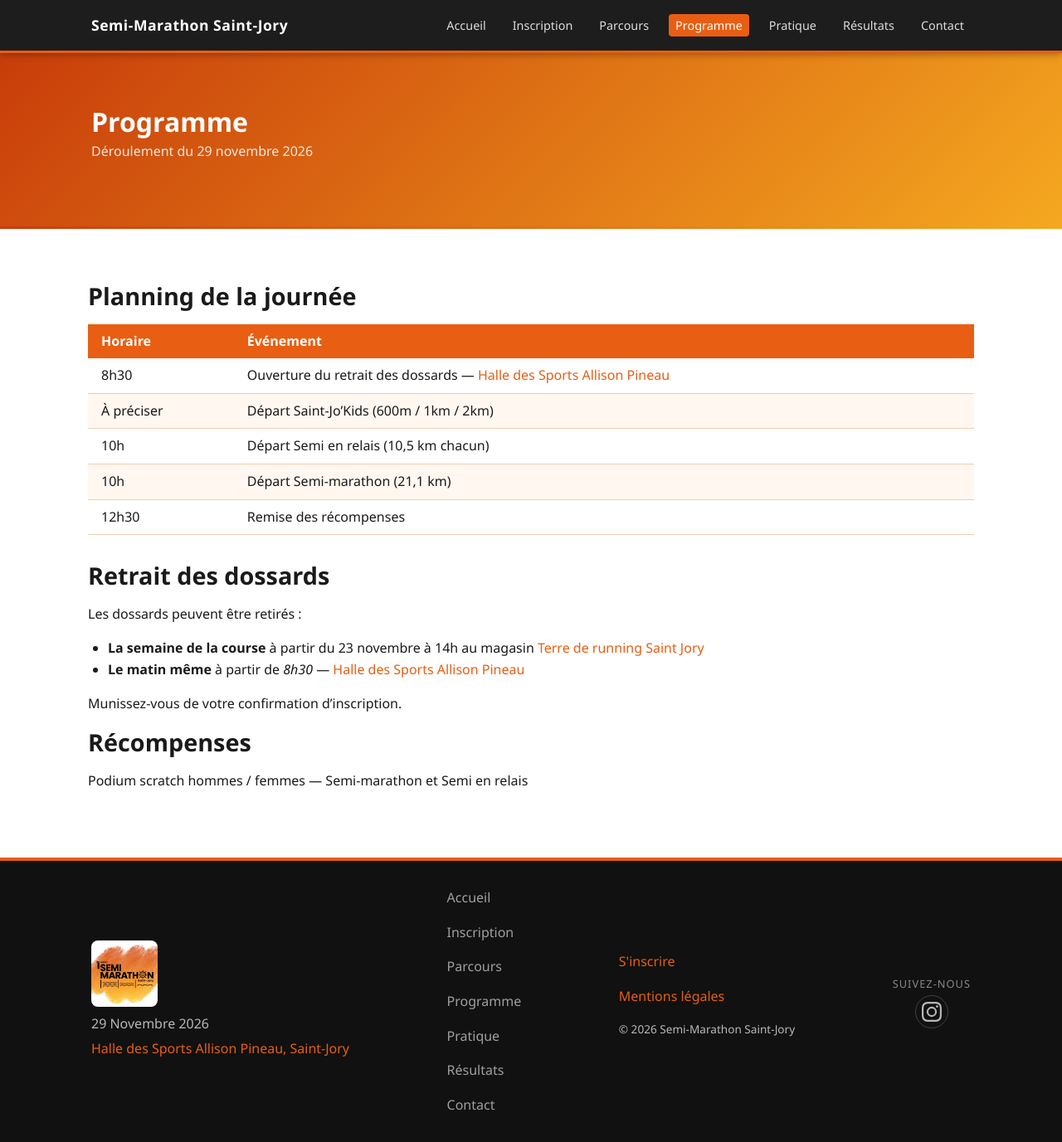
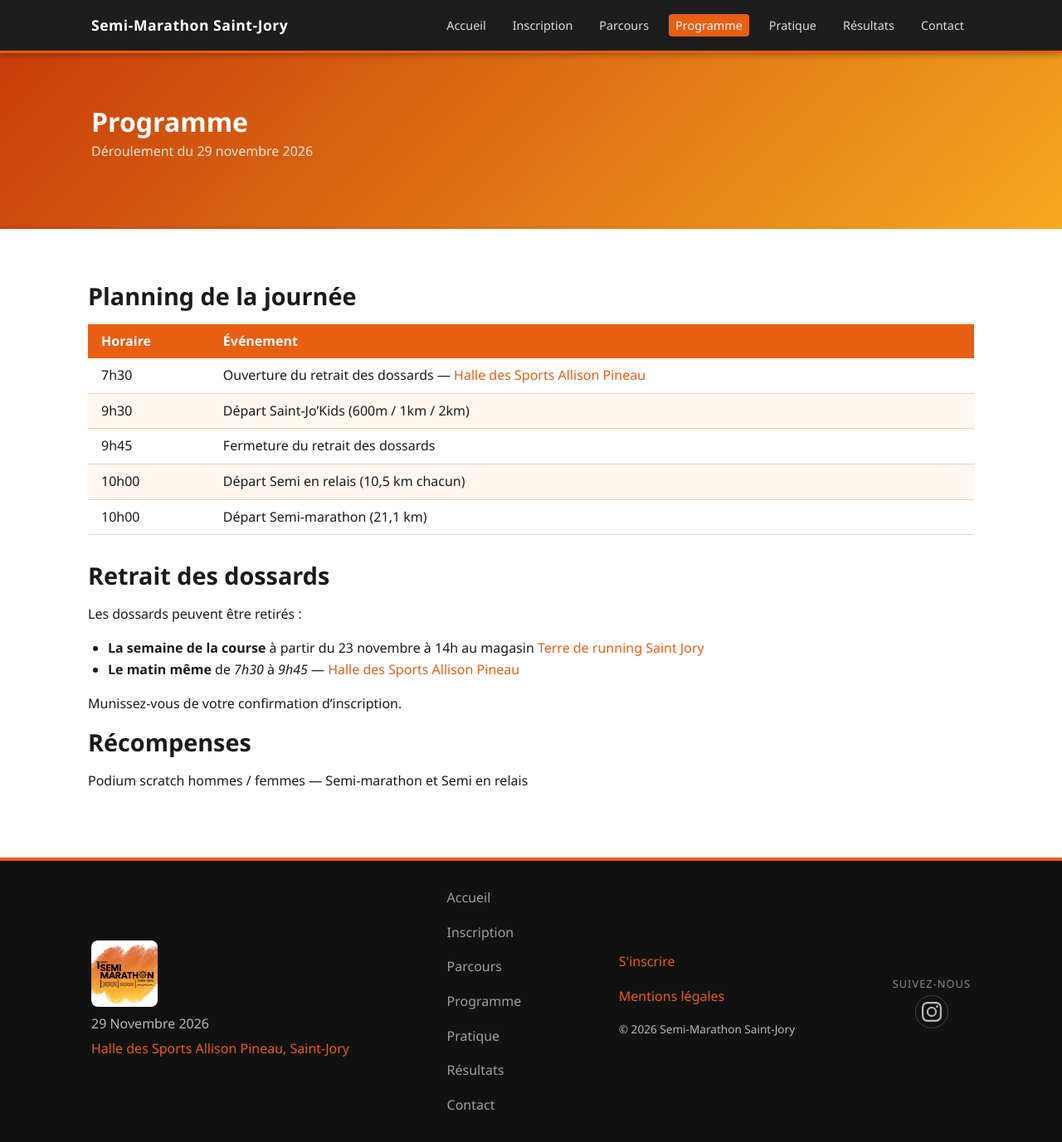
Before and after one commit to fabsharp/semi-saint-jory, a Jekyll site: the page built from programme.md, in a window 1280 px wide and 1377 px high. Shown: the whole window at 83% size. Built offline with Jekyll 4.4.1, drawn with Linux system fonts in a browser that asks for light colours.

Commit message:
modifications horaires planing

```diff
--- a/programme.md
+++ b/programme.md
@@ -7,20 +7,20 @@ permalink: /programme/
 
 ## Planning de la journée
 
-| Horaire    | Événement                                                                                                                          |
-| ---------- | ---------------------------------------------------------------------------------------------------------------------------------- |
-| 8h30       | Ouverture du retrait des dossards — [Halle des Sports Allison Pineau]({{ site.event.maps_url }}){:target="\_blank" rel="noopener"} |
-| À préciser | Départ Saint-Jo'Kids (600m / 1km / 2km)                                                                                            |
-| 10h        | Départ Semi en relais (10,5 km chacun)                                                                                             |
-| 10h        | Départ Semi-marathon (21,1 km)                                                                                                     |
-| 12h30      | Remise des récompenses                                                                                                             |
+| Horaire | Événement                                                                                                                           |
+| ------- | ------------------------------------------------------------------------------------------------------------------------------------ |
+| 7h30    | Ouverture du retrait des dossards — [Halle des Sports Allison Pineau]({{ site.event.maps_url }}){:target="\_blank" rel="noopener"} |
+| 9h30    | Départ Saint-Jo'Kids (600m / 1km / 2km)                                                                                             |
+| 9h45    | Fermeture du retrait des dossards                                                                                                   |
+| 10h00   | Départ Semi en relais (10,5 km chacun)                                                                                              |
+| 10h00   | Départ Semi-marathon (21,1 km)                                                                                                       |                                                                                                           |
 
 ## Retrait des dossards
 
 Les dossards peuvent être retirés :
 
 - **La semaine de la course** à partir du 23 novembre à 14h au magasin [Terre de running Saint Jory](https://share.google/1L1WPvXc1DPLAe0hh){:target="\_blank" rel="noopener"}
-- **Le matin même** à partir de _8h30_ — [Halle des Sports Allison Pineau]({{ site.event.maps_url }}){:target="\_blank" rel="noopener"}
+- **Le matin même** de _7h30_ à _9h45_ — [Halle des Sports Allison Pineau]({{ site.event.maps_url }}){:target="\_blank" rel="noopener"}
 
 Munissez-vous de votre confirmation d'inscription.
 
```
